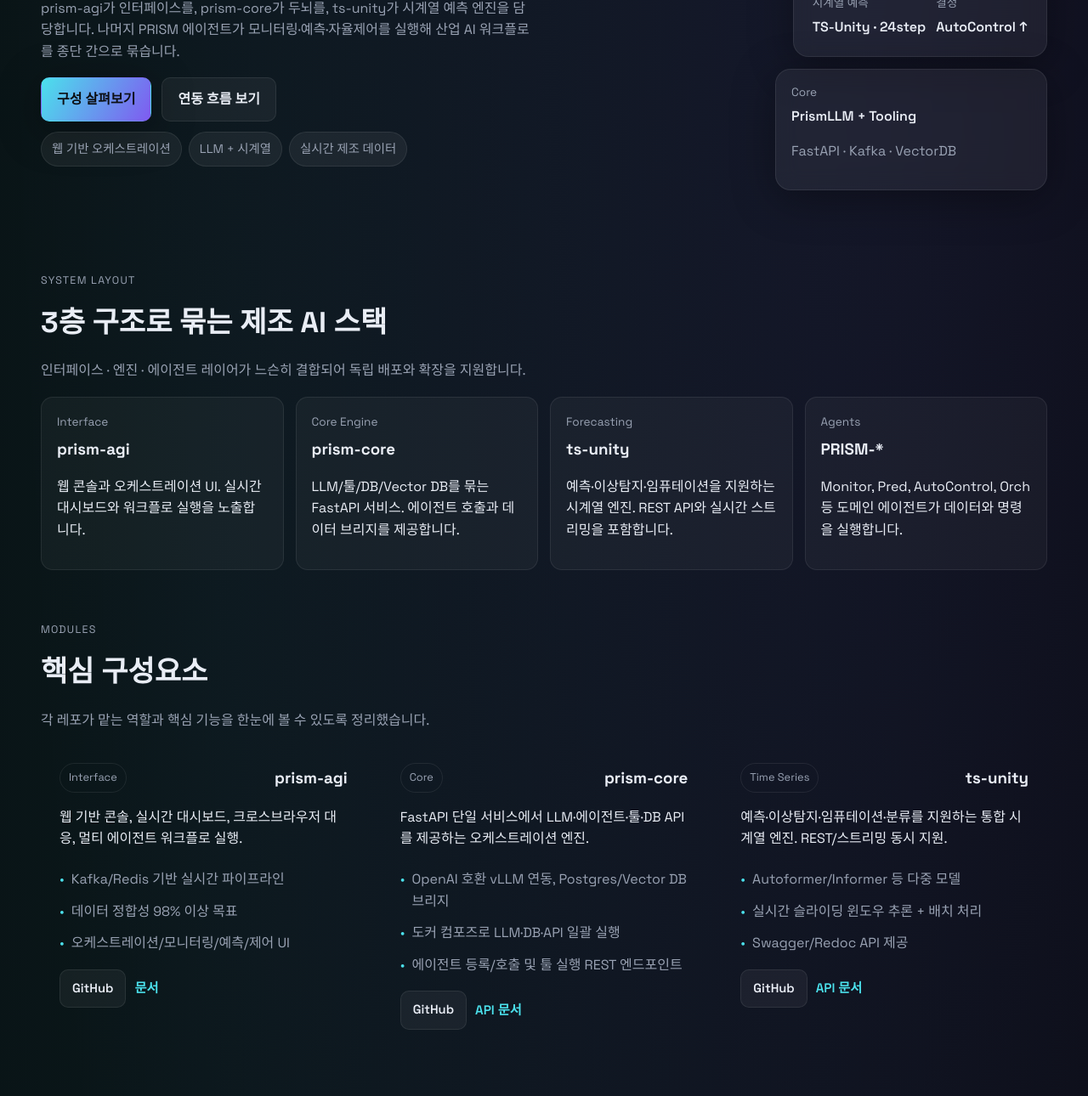
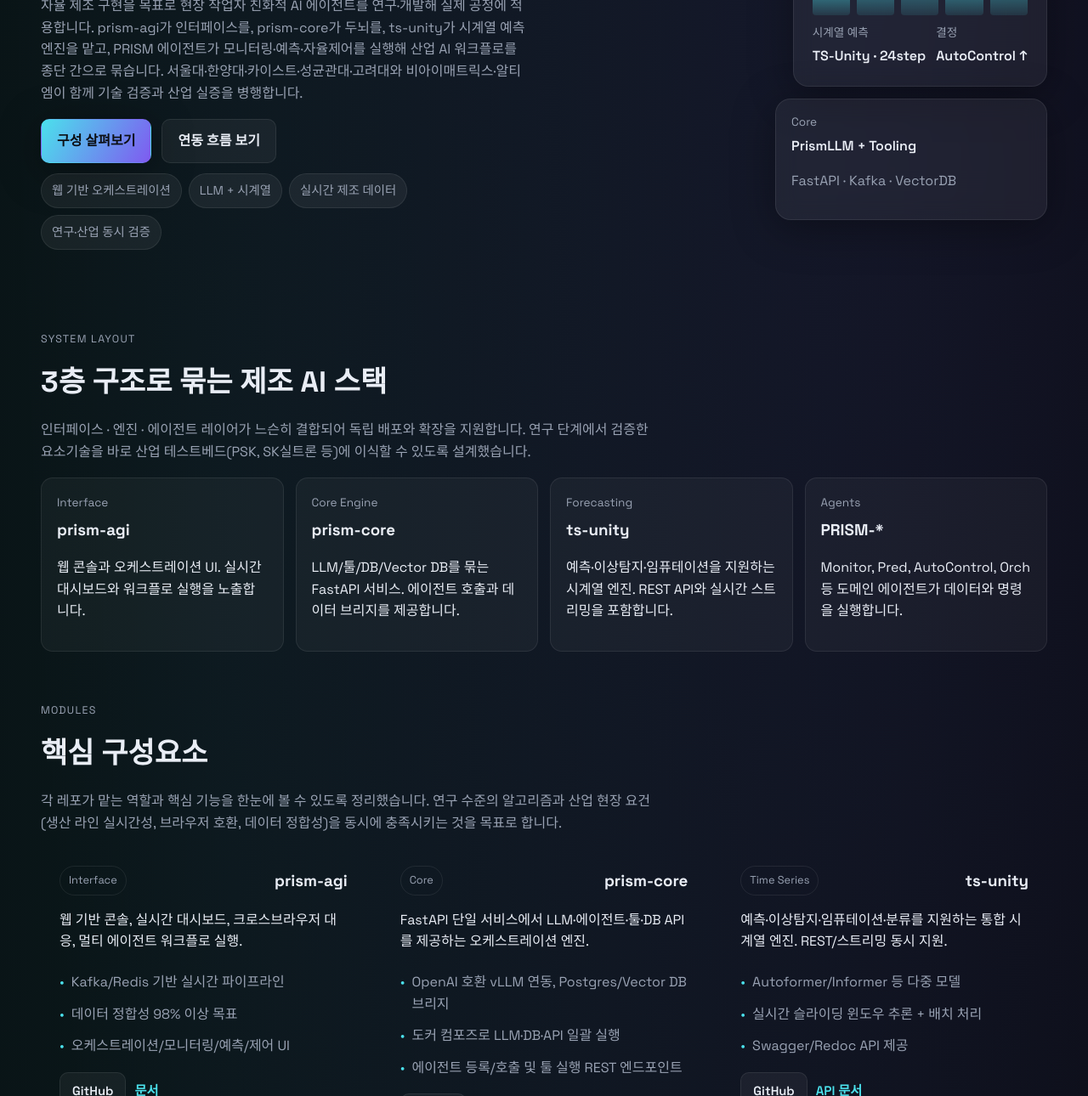
Before and after one commit to KimJaehee0725/prism-system.github.io, a plain HTML site: page index.html in a window 1280 px wide. Shown: the part 356-1646 px from the top of the page at 85% size. Drawn offline with Linux system fonts and the light colour scheme.

Commit message:
refine wording

```diff
--- a/index.html
+++ b/index.html
@@ -29,8 +29,9 @@
       <p class="eyebrow">Manufacturing AI Stack</p>
       <h1>prism-system<br><span class="accent">멀티 에이전트 제조 OS</span></h1>
       <p class="lede">
-        prism-agi가 인터페이스를, prism-core가 두뇌를, ts-unity가 시계열 예측 엔진을 담당합니다.
-        나머지 PRISM 에이전트가 모니터링·예측·자율제어를 실행해 산업 AI 워크플로를 종단 간으로 묶습니다.
+        IITP가 지원하는 국가 핵심전략 R&D(2025~2029) 과제에서 나온 레퍼런스 스택입니다. 자율 제조 구현을 목표로 현장 작업자 친화적 AI 에이전트를 연구·개발해 실제 공정에 적용합니다.
+        prism-agi가 인터페이스를, prism-core가 두뇌를, ts-unity가 시계열 예측 엔진을 맡고, PRISM 에이전트가 모니터링·예측·자율제어를 실행해 산업 AI 워크플로를 종단 간으로 묶습니다.
+        서울대·한양대·카이스트·성균관대·고려대와 비아이매트릭스·알티엠이 함께 기술 검증과 산업 실증을 병행합니다.
       </p>
       <div class="cta-row">
         <a class="btn primary" href="#modules">구성 살펴보기</a>
@@ -40,6 +41,7 @@
         <span class="pill">웹 기반 오케스트레이션</span>
         <span class="pill">LLM + 시계열</span>
         <span class="pill">실시간 제조 데이터</span>
+        <span class="pill">연구·산업 동시 검증</span>
       </div>
     </div>
     <div class="hero-visual">
@@ -78,7 +80,7 @@
     <div class="section-header">
       <p class="eyebrow">System Layout</p>
       <h2>3층 구조로 묶는 제조 AI 스택</h2>
-      <p class="muted">인터페이스 · 엔진 · 에이전트 레이어가 느슨히 결합되어 독립 배포와 확장을 지원합니다.</p>
+      <p class="muted">인터페이스 · 엔진 · 에이전트 레이어가 느슨히 결합되어 독립 배포와 확장을 지원합니다. 연구 단계에서 검증한 요소기술을 바로 산업 테스트베드(PSK, SK실트론 등)에 이식할 수 있도록 설계했습니다.</p>
     </div>
     <div class="timeline">
       <div class="time-card">
@@ -108,7 +110,7 @@
     <div class="section-header">
       <p class="eyebrow">Modules</p>
       <h2>핵심 구성요소</h2>
-      <p class="muted">각 레포가 맡는 역할과 핵심 기능을 한눈에 볼 수 있도록 정리했습니다.</p>
+      <p class="muted">각 레포가 맡는 역할과 핵심 기능을 한눈에 볼 수 있도록 정리했습니다. 연구 수준의 알고리즘과 산업 현장 요건(생산 라인 실시간성, 브라우저 호환, 데이터 정합성)을 동시에 충족시키는 것을 목표로 합니다.</p>
     </div>
     <div class="grid cards">
       <article class="card">
@@ -298,7 +300,7 @@
     <div class="section-header">
       <p class="eyebrow">Docs</p>
       <h2>자료 모음</h2>
-      <p class="muted">prism-agi 콘솔 전체 캡처 PDF를 내려받을 수 있습니다.</p>
+      <p class="muted">prism-agi 콘솔 전체 캡처 PDF를 내려받을 수 있습니다. 프로젝트 제안서 요약에서 다룬 연구 목표(모니터링·예측·자율제어 에이전트)와 산업 실증 흐름을 UI로 풀어낸 화면입니다.</p>
     </div>
     <div class="grid cards">
       <article class="card">
```
